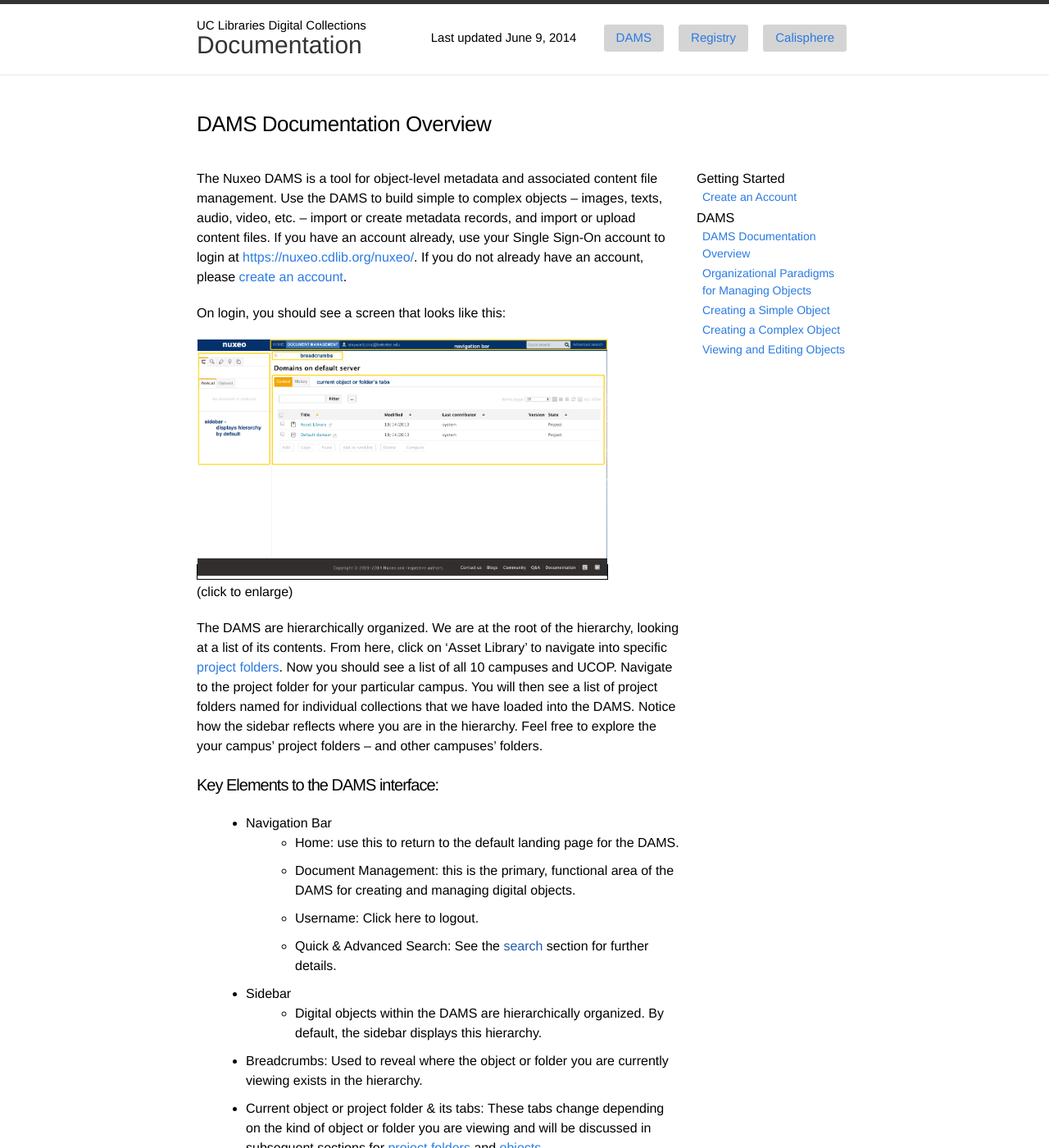
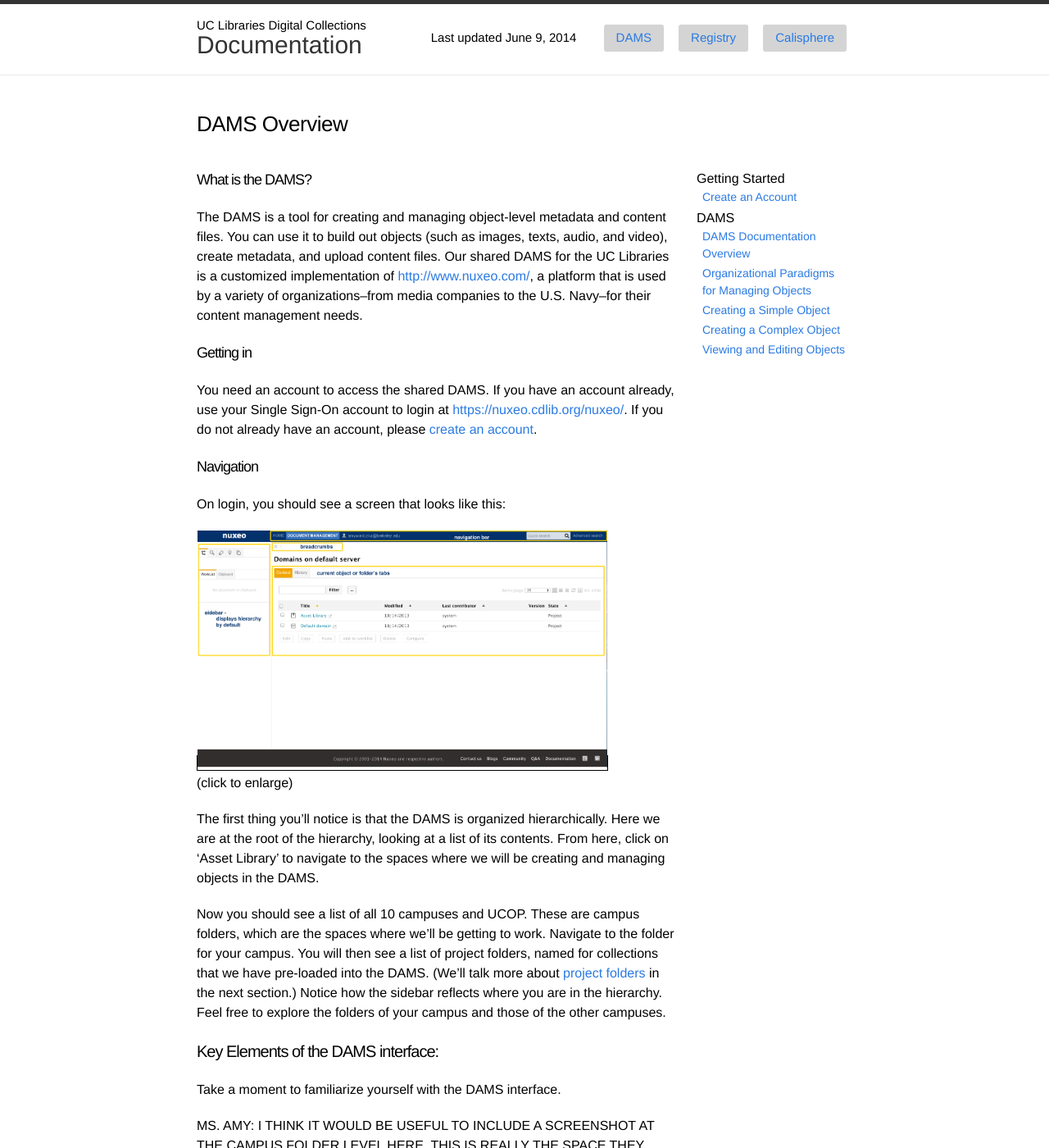
Before and after one commit to ucldc/ucldc-docs, a Jekyll site: the page built from docs/dams/index.md, in a window 1280 px wide and 1400 px high. Shown: the whole window at 82% size. Built offline with Jekyll 4.4.1, drawn with Linux system fonts in a browser that asks for light colours; nearby versions of some CDN libraries; some of the changed text lies outside the part shown.

Commit message:
Update index.md
Sherri's edits to the Overview section, 2014-06-12

```diff
--- a/docs/dams/index.md
+++ b/docs/dams/index.md
@@ -1,12 +1,17 @@
 ---
 layout: doc
-title: DAMS Documentation Overview
+title: DAMS Overview
 next_section: dams/organization
 permalink: /index/
 ---
 
-The Nuxeo DAMS is a tool for object-level metadata and associated content file management. Use the DAMS to build simple to complex objects -- images, texts, audio, video, etc. -- import or create metadata records, and import or upload content files. If you have an account already, use your Single Sign-On account to login at [https://nuxeo.cdlib.org/nuxeo/](https://nuxeo.cdlib.org/nuxeo/). If you do not already have an account, please [create an account]({{ site.url }}{{ site.baseurl }}/docs/create-account/).
+#### What is the DAMS?
+The DAMS is a tool for creating and managing object-level metadata and content files. You can use it to build out objects (such as images, texts, audio, and video), create metadata, and upload content files. Our shared DAMS for the UC Libraries is a customized implementation of [http://www.nuxeo.com/](Nuxeo), a platform that is used by a variety of organizations--from media companies to the U.S. Navy--for their content management needs.
 
+#### Getting in
+You need an account to access the shared DAMS. If you have an account already, use your Single Sign-On account to login at [https://nuxeo.cdlib.org/nuxeo/](https://nuxeo.cdlib.org/nuxeo/). If you do not already have an account, please [create an account]({{ site.url }}{{ site.baseurl }}/docs/create-account/).
+
+#### Navigation
 On login, you should see a screen that looks like this:
 
 <a class="img-popup" href="{{ site.url }}{{ site.baseurl }}/images/1_on-login.png">
@@ -14,10 +19,14 @@
 </a>
 <br>(click to enlarge)
 
-The DAMS are hierarchically organized. We are at the root of the hierarchy, looking at a list of its contents. From here, click on 'Asset Library' to navigate into specific [project folders]({{ site.url }}{{ site.baseurl }}/docs/dams/organization/). Now you should see a list of all 10 campuses and UCOP. Navigate to the project folder for your particular campus. You will then see a list of project folders named for individual collections that we have loaded into the DAMS. Notice how the sidebar reflects where you are in the hierarchy. Feel free to explore the your campus' project folders -- and other campuses' folders.
+The first thing you'll notice is that the DAMS is organized hierarchically. Here we are at the root of the hierarchy, looking at a list of its contents. From here, click on 'Asset Library' to navigate to the spaces where we will be creating and managing objects in the DAMS.
 
-### Key Elements to the DAMS interface:
+Now you should see a list of all 10 campuses and UCOP. These are campus folders, which are the spaces where we'll be getting to work. Navigate to the folder for your campus. You will then see a list of project folders, named for collections that we have pre-loaded into the DAMS. (We'll talk more about [project folders]({{ site.url }}{{ site.baseurl }}/docs/dams/organization/) in the next section.) Notice how the sidebar reflects where you are in the hierarchy. Feel free to explore the folders of your campus and those of the other campuses.
 
+### Key Elements of the DAMS interface:
+Take a moment to familiarize yourself with the DAMS interface.
+
+MS. AMY: I THINK IT WOULD BE USEFUL TO INCLUDE A SCREENSHOT AT THE CAMPUS FOLDER LEVEL HERE. THIS IS REALLY THE SPACE THEY NEED TO GET TO KNOW THE MOST. ALSO DO WE REALLY NEED TO DEFINE STUFF LIKE BREADCRUMBS AND USER NAME FOR LOGOUT? WHY NOT JUST DEFINE THE REALLY IMPORTANT OR WERID STUFF (LIKE YOUR APPROACH FOR THE METADATA)?
 - Navigation Bar
   - Home: use this to return to the default landing page for the DAMS.
   - Document Management: this is the primary, functional area of the DAMS for creating and managing digital objects.
```
